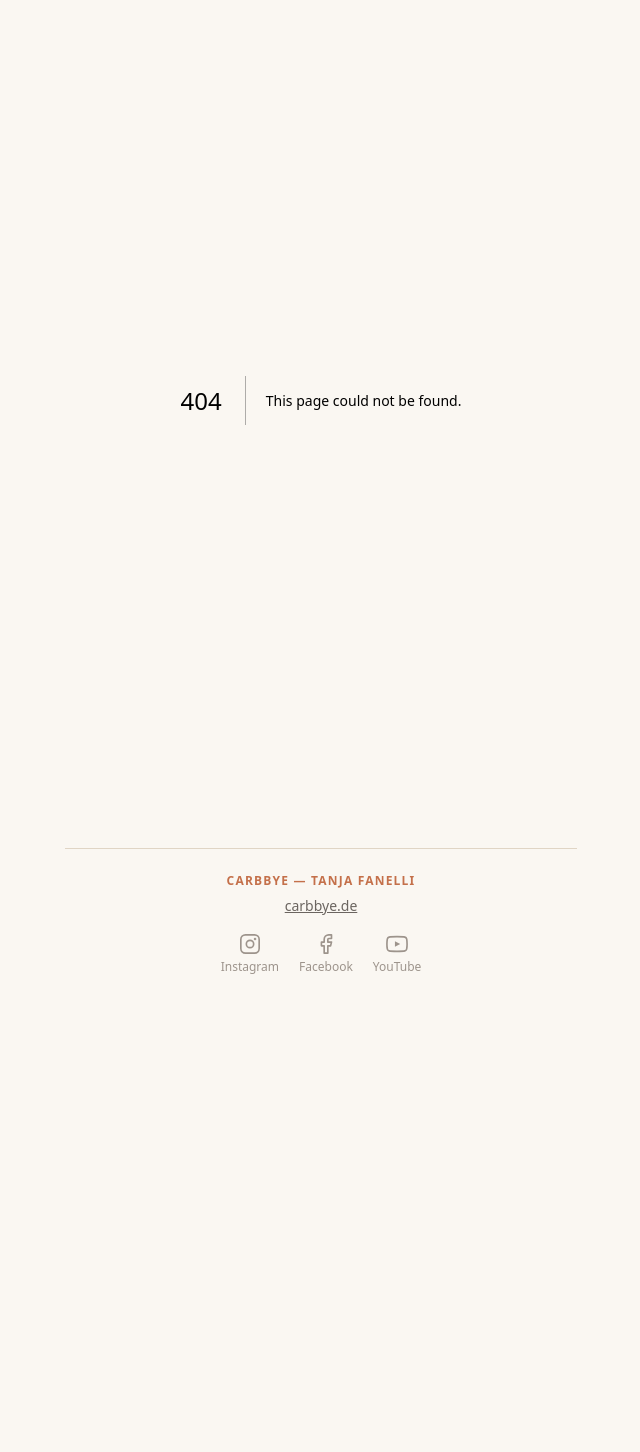
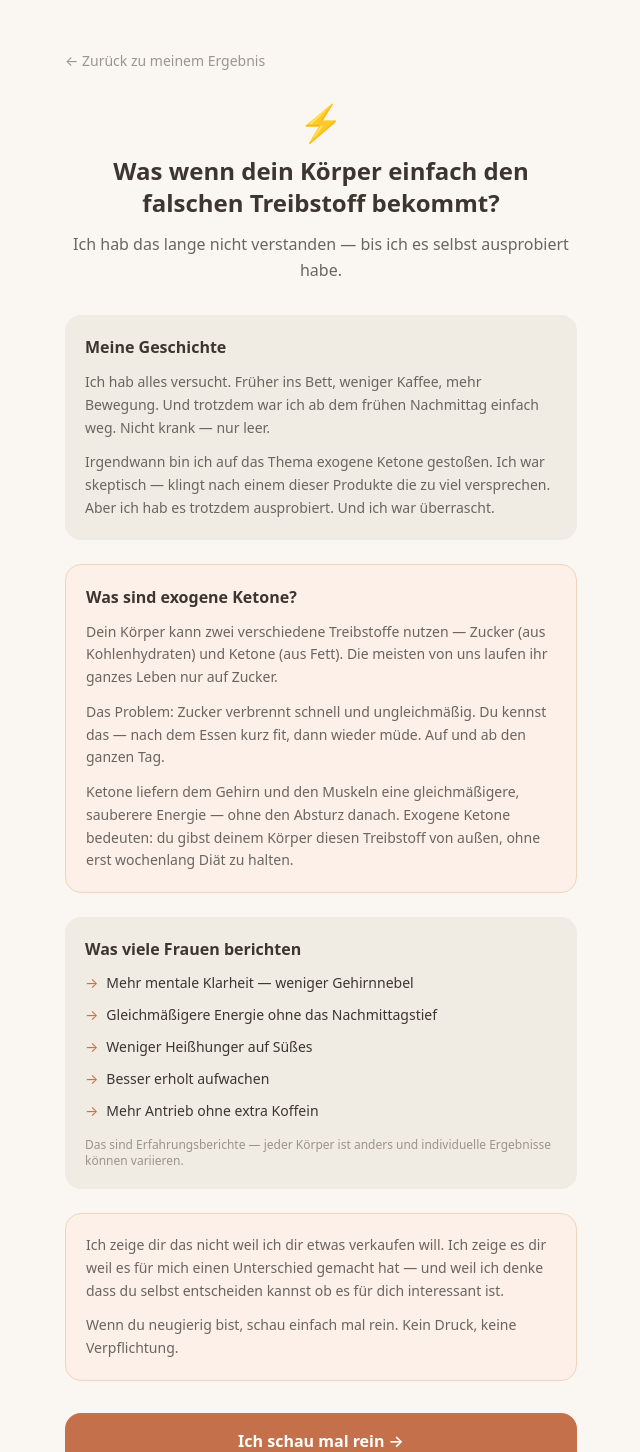
Before and after one commit to tanjablankenburg-ux/Carbbye-Energie-40Plus, a Next.js app: page /energie-quelle in a window 1280 px wide. Before the commit this address had no page. Shown: the top 1452 px of the page, without its empty margins (319-959 px from the left). Before the commit the page ends 1007 px from the top, so only its background shows below. Built offline with nearby package versions, Linux system fonts and the light colour scheme.

Commit message:
Add energie-quelle info page about exogenous ketones

```diff
--- /dev/null
+++ b/src/app/energie-quelle/page.tsx
@@ -0,0 +1,104 @@
+"use client";
+import Link from "next/link";
+
+export default function EnergieQuellePage() {
+  return (
+    <main className="min-h-screen px-6 py-12">
+      <div className="max-w-lg mx-auto">
+
+        {/* Zurück */}
+        <Link href="/ergebnis" className="text-sm mb-8 inline-block" style={{ color: "#9d948c" }}>
+          ← Zurück zu meinem Ergebnis
+        </Link>
+
+        {/* Header */}
+        <div className="text-center mb-8">
+          <div className="text-4xl mb-3">⚡</div>
+          <h1 className="text-2xl font-bold mb-3" style={{ color: "#3d3530" }}>
+            Was wenn dein Körper einfach den falschen Treibstoff bekommt?
+          </h1>
+          <p className="text-base leading-relaxed" style={{ color: "#6b6560" }}>
+            Ich hab das lange nicht verstanden — bis ich es selbst ausprobiert habe.
+          </p>
+        </div>
+
+        {/* Persönliche Geschichte */}
+        <div className="rounded-2xl p-5 mb-6" style={{ backgroundColor: "#f0ebe3" }}>
+          <div className="font-semibold mb-3" style={{ color: "#3d3530" }}>Meine Geschichte</div>
+          <p className="text-sm leading-relaxed mb-3" style={{ color: "#6b6560" }}>
+            Ich hab alles versucht. Früher ins Bett, weniger Kaffee, mehr Bewegung. Und trotzdem war ich ab dem frühen Nachmittag einfach weg. Nicht krank — nur leer.
+          </p>
+          <p className="text-sm leading-relaxed" style={{ color: "#6b6560" }}>
+            Irgendwann bin ich auf das Thema exogene Ketone gestoßen. Ich war skeptisch — klingt nach einem dieser Produkte die zu viel versprechen. Aber ich hab es trotzdem ausprobiert. Und ich war überrascht.
+          </p>
+        </div>
+
+        {/* Was sind Ketone */}
+        <div className="rounded-2xl p-5 mb-6" style={{ backgroundColor: "#fdf0e8", border: "1px solid #f0d5bc" }}>
+          <div className="font-semibold mb-3" style={{ color: "#3d3530" }}>Was sind exogene Ketone?</div>
+          <p className="text-sm leading-relaxed mb-3" style={{ color: "#6b6560" }}>
+            Dein Körper kann zwei verschiedene Treibstoffe nutzen — Zucker (aus Kohlenhydraten) und Ketone (aus Fett). Die meisten von uns laufen ihr ganzes Leben nur auf Zucker.
+          </p>
+          <p className="text-sm leading-relaxed mb-3" style={{ color: "#6b6560" }}>
+            Das Problem: Zucker verbrennt schnell und ungleichmäßig. Du kennst das — nach dem Essen kurz fit, dann wieder müde. Auf und ab den ganzen Tag.
+          </p>
+          <p className="text-sm leading-relaxed" style={{ color: "#6b6560" }}>
+            Ketone liefern dem Gehirn und den Muskeln eine gleichmäßigere, sauberere Energie — ohne den Absturz danach. Exogene Ketone bedeuten: du gibst deinem Körper diesen Treibstoff von außen, ohne erst wochenlang Diät zu halten.
+          </p>
+        </div>
+
+        {/* Was das bewirken kann */}
+        <div className="rounded-2xl p-5 mb-6" style={{ backgroundColor: "#f0ebe3" }}>
+          <div className="font-semibold mb-3" style={{ color: "#3d3530" }}>Was viele Frauen berichten</div>
+          <div className="space-y-3">
+            {[
+              "Mehr mentale Klarheit — weniger Gehirnnebel",
+              "Gleichmäßigere Energie ohne das Nachmittagstief",
+              "Weniger Heißhunger auf Süßes",
+              "Besser erholt aufwachen",
+              "Mehr Antrieb ohne extra Koffein",
+            ].map((punkt, i) => (
+              <div key={i} className="flex items-start gap-2 text-sm" style={{ color: "#3d3530" }}>
+                <span style={{ color: "#c4704a" }}>→</span>
+                <span>{punkt}</span>
+              </div>
+            ))}
+          </div>
+          <p className="text-xs mt-4" style={{ color: "#9d948c" }}>
+            Das sind Erfahrungsberichte — jeder Körper ist anders und individuelle Ergebnisse können variieren.
+          </p>
+        </div>
+
+        {/* Kein Druck */}
+        <div className="rounded-2xl p-5 mb-8" style={{ backgroundColor: "#fdf0e8", border: "1px solid #f0d5bc" }}>
+          <p className="text-sm leading-relaxed" style={{ color: "#6b6560" }}>
+            Ich zeige dir das nicht weil ich dir etwas verkaufen will. Ich zeige es dir weil es für mich einen Unterschied gemacht hat — und weil ich denke dass du selbst entscheiden kannst ob es für dich interessant ist.
+          </p>
+          <p className="text-sm leading-relaxed mt-3" style={{ color: "#6b6560" }}>
+            Wenn du neugierig bist, schau einfach mal rein. Kein Druck, keine Verpflichtung.
+          </p>
+        </div>
+
+        {/* CTA zum Shop */}
+        <a
+          href="https://pruvit.com/de-de?ref=carbbye"
+          target="_blank"
+          rel="noopener noreferrer"
+          className="block w-full py-4 rounded-2xl font-semibold text-white text-center mb-4"
+          style={{ backgroundColor: "#c4704a" }}
+        >
+          Ich schau mal rein →
+        </a>
+
+        <Link
+          href="/dashboard"
+          className="block w-full py-3 rounded-2xl text-center text-sm"
+          style={{ color: "#9d948c" }}
+        >
+          Zurück zu meinem Dashboard
+        </Link>
+
+      </div>
+    </main>
+  );
+}
--- a/src/app/ergebnis/page.tsx
+++ b/src/app/ergebnis/page.tsx
@@ -133,15 +133,13 @@ export default function ErgebnisPage() {
           <p className="text-sm mb-4 leading-relaxed" style={{ color: "#6b6560" }}>
             Ich habe das selbst erlebt — und es hat mich überrascht wie schnell sich etwas verändert hat. Wenn du neugierig bist was ich damit meine, schau gerne mal rein.
           </p>
-          <a
-            href="https://pruvit.com/de-de?ref=carbbye"
-            target="_blank"
-            rel="noopener noreferrer"
+          <Link
+            href="/energie-quelle"
             className="block w-full py-3 rounded-2xl font-semibold text-center text-sm"
             style={{ backgroundColor: "#f0ebe3", color: "#c4704a", border: "1px solid #c4704a" }}
           >
             Mehr erfahren →
-          </a>
+          </Link>
         </div>
 
         {/* CTA */}
```
